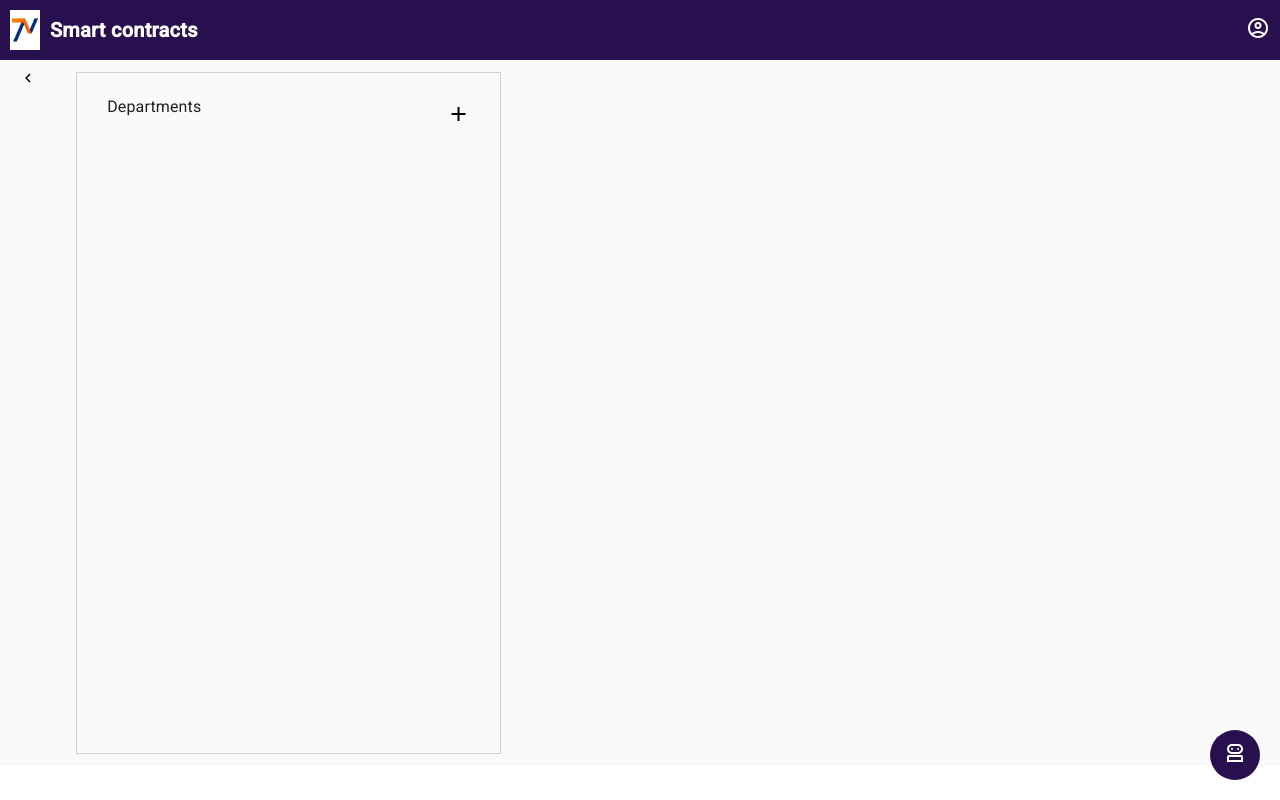
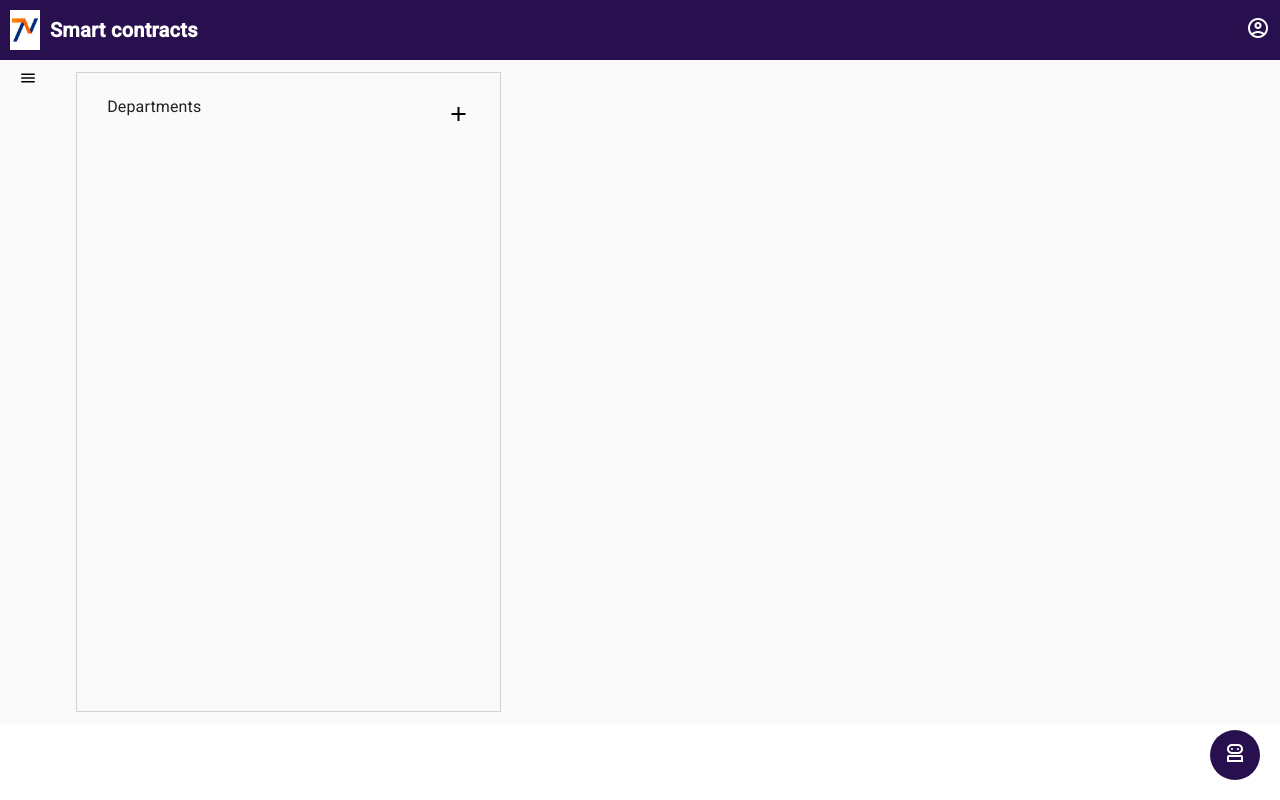
Before and after one commit to rithika1909/SmartContactsUI, an Angular app in the folder smartcontracts/: page /dashboard in a window 1280 px wide. Built offline with nearby package versions, Linux system fonts and the light colour scheme.

Commit message:
Rithika Committed

```diff
--- a/smartcontracts/src/app/Components/dashboard/dashboard.component.html
+++ b/smartcontracts/src/app/Components/dashboard/dashboard.component.html
@@ -17,7 +17,7 @@
 
                 <div class="drawer-button" (click)="togglePin()">
                     <button type="button" mat-button (click)="drawer.toggle()">
-                        <mat-icon>{{ isPinned ? 'chevron_left' : 'menu' }}</mat-icon>
+                        <mat-icon>{{ isPinned ? 'menu' : 'menu' }}</mat-icon>
                     </button>
 
                 </div>
@@ -35,7 +35,7 @@
             <div class="drawer-content">
                 <div *ngIf="isPinned" class="sidenav-content" (click)="togglePin()">
                     <button type="button" mat-button (click)="drawer.toggle()">
-                        <mat-icon>{{ isPinned ? 'chevron_left' : 'menu' }}</mat-icon>
+                        <mat-icon>{{ isPinned ? 'menu' : 'menu' }}</mat-icon>
                     </button>
                 </div>
                 <div class="content-container">
--- a/smartcontracts/src/app/Components/dashboard/dashboard.component.scss
+++ b/smartcontracts/src/app/Components/dashboard/dashboard.component.scss
@@ -1,13 +1,15 @@
-*,.main{
+*, .main {
   margin: 0;
   padding: 0;
+  box-sizing: border-box; /* Add box-sizing to include padding and border in element's total width and height */
 }
+
 .main {
   display: flex;
   flex-direction: column;
   height: 100vh; /* Adjust as needed */
+  overflow-y: hidden; /* Hide vertical scrollbar */
 }
-
 
 .header{
   background-color: #28104E;
@@ -228,6 +230,7 @@ p {
 }
 
 .chatbot-footer {
+  height: 5%;
   padding: 1%;
   border-top: 1px solid #ccc;
   display: flex;
@@ -266,8 +269,8 @@ p {
 
 .chatbot-footer button span.material-symbols-outlined {
   font-family: 'Material Symbols Outlined', sans-serif; /* Set font family */
-  font-size: 18px; /* Set font size */
-  vertical-align: middle; /* Align icon vertically */
+  font-size: 18px;
+  vertical-align: middle;
 }
 
 .chatbot-icon {
--- a/smartcontracts/src/app/Components/homepage/homepage.component.html
+++ b/smartcontracts/src/app/Components/homepage/homepage.component.html
@@ -22,7 +22,7 @@
 
               <div class="drawer-button" (click)="togglePin()">
                   <button type="button" mat-button (click)="drawer.toggle()">
-                      <mat-icon>{{ isPinned ? 'chevron_left' : 'menu' }}</mat-icon>
+                      <mat-icon>{{ isPinned ? 'menu' : 'menu' }}</mat-icon>
                   </button>
 
               </div>
@@ -40,7 +40,7 @@
           <div class="drawer-content">
               <div *ngIf="isPinned" class="sidenav-content" (click)="togglePin()">
                   <button type="button" mat-button (click)="drawer.toggle()">
-                      <mat-icon>{{ isPinned ? 'chevron_left' : 'menu' }}</mat-icon>
+                      <mat-icon>{{ isPinned ? 'menu' : 'menu' }}</mat-icon>
                   </button>
               </div>
               <div class="content-container">
--- a/smartcontracts/src/app/Components/homepage/homepage.component.scss
+++ b/smartcontracts/src/app/Components/homepage/homepage.component.scss
@@ -1,47 +1,55 @@
-*,.main{
+*, .main {
   margin: 0;
   padding: 0;
+  box-sizing: border-box;
 }
+
 .main {
   display: flex;
   flex-direction: column;
-  height: 100vh; /* Adjust as needed */
+  height: 100vh;
+  overflow-y: hidden;
 }
 
-
-.header{
+.header {
   background-color: #28104E;
   padding: 10px;
   display: flex;
   justify-content: space-between;
   align-items: center;
+}
 
-}
 .logo {
   display: flex;
   align-items: center; /* Align items vertically */
-  gap:10px;
+  gap: 10px;
+}
+
+img {
+  width: 30px;
+  height: 40px;
+}
+
+.logo {
   font-size: 15px;
   font-weight: bold;
   color: white;
-
-}
-
-img{
-    width: 30px;
-    height: 40px;
 }
 
 .title {
   font-size: 20px;
-  color:white;
+  color: white;
 }
-.icons1{
+
+.icons1 {
   display: flex;
-  gap:50px;
+  justify-content: space-between;
+  gap: 50px;
 }
-.account, .add{
-  background-color:  #28104E;
+
+.account,
+.add {
+  background-color: #28104E;
   color: white;
   border: none;
   border-radius: 50%;
@@ -49,19 +57,17 @@ img{
   cursor: pointer;
 }
 
-.side-nav{
+.side-nav {
   height: 90%;
   width: 255px;
   position: absolute;
   z-index: 9999;
-  background-color:white;
-}
-.tabs button{
-font-size: 20px;
+  background-color: white;
 }
 
-
-
+.tabs button {
+  font-size: 20px;
+}
 
 .mat-sidenav-content {
   padding: 16px;
@@ -73,16 +79,16 @@ font-size: 20px;
   margin-bottom: 16px;
   text-align: center;
   position: relative;
-
 }
 
 .profile img {
   width: 100px;
   height: 100px;
   border-radius: 50%;
-  display: block; /* Ensure the image is displayed as a block element */
+  display: block;
   margin: 0 auto;
 }
+
 p {
   text-align: center;
 }
@@ -102,25 +108,18 @@ p {
 .tabs button:hover {
   background-color: #f0f0f0;
 }
+
 .content-container {
-  // flex: 1; /* Takes up remaining space */
   display: flex;
-  // flex-direction: row; /* Stack items vertically */
   width: 100%;
   height: 90vh;
-
 }
 
+.sidenav {
+  min-width: 15rem;
+}
 
-
-
-.sidenav{
-  min-width: 15rem;
-
-}
-.drawer-content{
+.drawer-content {
   display: flex;
   width: 100%;
-  // background-color: blue;
-  // padding: 10rem;
 }
--- a/smartcontracts/src/app/Components/task/task.component.html
+++ b/smartcontracts/src/app/Components/task/task.component.html
@@ -22,8 +22,12 @@
 
               <div class="drawer-button" (click)="togglePin()">
                   <button type="button" mat-button (click)="drawer.toggle()">
-                      <mat-icon>{{ isPinned ? 'chevron_left' : 'menu' }}</mat-icon>
+                      <mat-icon>{{ isPinned ? 'menu' : 'menu' }}</mat-icon>
                   </button>
+                  <!-- <button >
+                    <mat-icon aria-hidden="false" aria-label="Example home icon" fontIcon="home"></mat-icon>
+
+                  </button> -->
 
               </div>
               <div class="sidenav-content">
@@ -40,7 +44,7 @@
           <div class="drawer-content">
               <div *ngIf="isPinned" class="sidenav-content" (click)="togglePin()">
                   <button type="button" mat-button (click)="drawer.toggle()">
-                      <mat-icon>{{ isPinned ? 'chevron_left' : 'menu' }}</mat-icon>
+                      <mat-icon>{{ isPinned ? 'menu' : 'menu' }}</mat-icon>
                   </button>
               </div>
               <div class="content-container">
--- a/smartcontracts/src/app/Components/task/task.component.scss
+++ b/smartcontracts/src/app/Components/task/task.component.scss
@@ -1,50 +1,55 @@
-*,.main{
+*, .main {
   margin: 0;
   padding: 0;
+  box-sizing: border-box;
 }
+
 .main {
   display: flex;
   flex-direction: column;
-  height: 100vh; /* Adjust as needed */
+  height: 100vh;
+  overflow-y: hidden;
 }
 
-
-.header{
+.header {
   background-color: #28104E;
   padding: 10px;
   display: flex;
   justify-content: space-between;
   align-items: center;
+}
 
-}
 .logo {
   display: flex;
   align-items: center; /* Align items vertically */
-  gap:10px;
-
+  gap: 10px;
 }
 
-img{
-    width: 30px;
-    height: 40px;
+img {
+  width: 30px;
+  height: 40px;
 }
 
-.logo{
+.logo {
   font-size: 15px;
   font-weight: bold;
   color: white;
 }
+
 .title {
   font-size: 20px;
-  color:white;
+  color: white;
 }
-.icons1{
+
+.icons1 {
   display: flex;
   justify-content: space-between;
-  gap:50px;
+  gap: 50px;
 }
-.account, .add{
-  background-color:  #28104E;
+
+.account,
+.add {
+  background-color: #28104E;
   color: white;
   border: none;
   border-radius: 50%;
@@ -52,19 +57,17 @@ img{
   cursor: pointer;
 }
 
-.side-nav{
+.side-nav {
   height: 90%;
   width: 255px;
   position: absolute;
   z-index: 9999;
-  background-color:white;
-}
-.tabs button{
-font-size: 20px;
+  background-color: white;
 }
 
-
-
+.tabs button {
+  font-size: 20px;
+}
 
 .mat-sidenav-content {
   padding: 16px;
@@ -76,7 +79,6 @@ font-size: 20px;
   margin-bottom: 16px;
   text-align: center;
   position: relative;
-
 }
 
 .profile img {
@@ -86,6 +88,7 @@ font-size: 20px;
   display: block;
   margin: 0 auto;
 }
+
 p {
   text-align: center;
 }
@@ -105,24 +108,23 @@ p {
 .tabs button:hover {
   background-color: #f0f0f0;
 }
+
 .content-container {
-
   display: flex;
   width: 100%;
   height: 90vh;
-
 }
 
+.sidenav {
+  min-width: 15rem;
+}
 
-
-
-.sidenav{
-  min-width: 15rem;
-
-}
-.drawer-content{
+.drawer-content {
   display: flex;
   width: 100%;
-  // background-color: blue;
-  // padding: 10rem;
 }
+.drawer-button{
+  display: flex;
+  flex-direction: column;
+  align-items: flex-start;
+}
```
